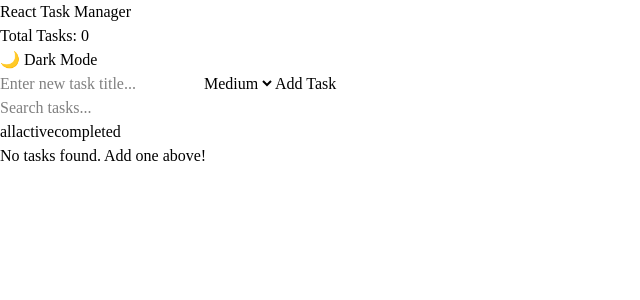
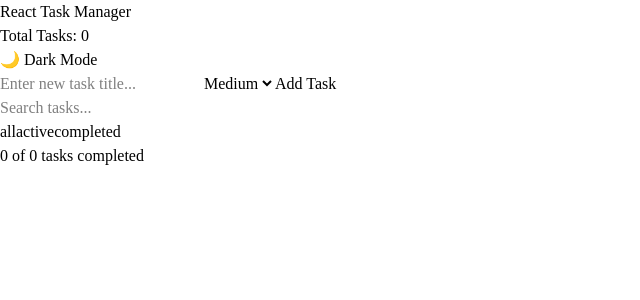
Before and after one commit to sheby254/my_react_app, a React (Vite) app: page / in a window 1280 px wide. Shown: the top 300 px of the page, without its empty margins (0-640 px from the left). Built offline with nearby package versions, Linux system fonts and the light colour scheme.

Commit message:
Add ARIA live region for accessible task updates

```diff
--- a/src/components/TaskList.tsx
+++ b/src/components/TaskList.tsx
@@ -1,28 +1,32 @@
 import React from 'react';
-import type { Task } from '../types/task';
-import { TaskItem } from './TaskItem';
 
 interface TaskListProps {
-  tasks: Task[];
-  onToggleComplete: (id: string) => void;
-  onDelete: (id: string) => void;
+  tasks: Array<{ id: string; title: string; completed: boolean }>;
+  onToggle: (id: string) => void;
 }
 
-export const TaskList: React.FC<TaskListProps> = ({ tasks, onToggleComplete, onDelete }) => {
-  if (tasks.length === 0) {
-    return <p className="p-4 text-slate-500 dark:text-slate-400 text-center">No tasks found. Add one above!</p>;
-  }
+export const TaskList: React.FC<TaskListProps> = ({ tasks, onToggle }) => {
+  const completedCount = tasks.filter((t) => t.completed).length;
 
   return (
-    <div className="task-list divide-y divide-slate-100 dark:divide-slate-700">
-      {tasks.map((task) => (
-        <TaskItem
-          key={task.id}
-          task={task}
-          onToggleComplete={onToggleComplete}
-          onDelete={onDelete}
-        />
-      ))}
+    <div>
+      <div role="status" aria-live="polite" className="sr-only">
+        {completedCount} of {tasks.length} tasks completed
+      </div>
+      <ul className="task-list">
+        {tasks.map((task) => (
+          <li key={task.id}>
+            <label>
+              <input
+                type="checkbox"
+                checked={task.completed}
+                onChange={() => onToggle(task.id)}
+              />
+              <span className={task.completed ? 'completed' : ''}>{task.title}</span>
+            </label>
+          </li>
+        ))}
+      </ul>
     </div>
   );
 };
```
